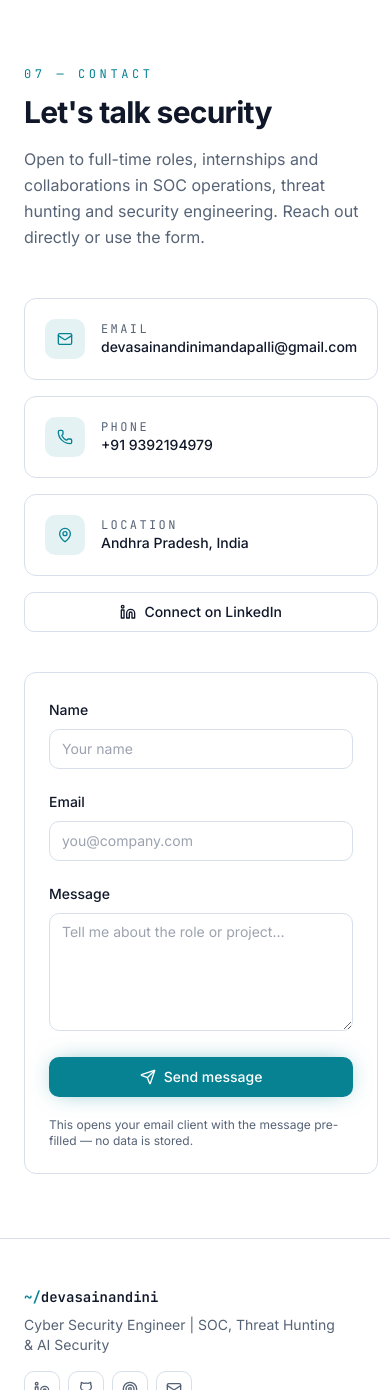
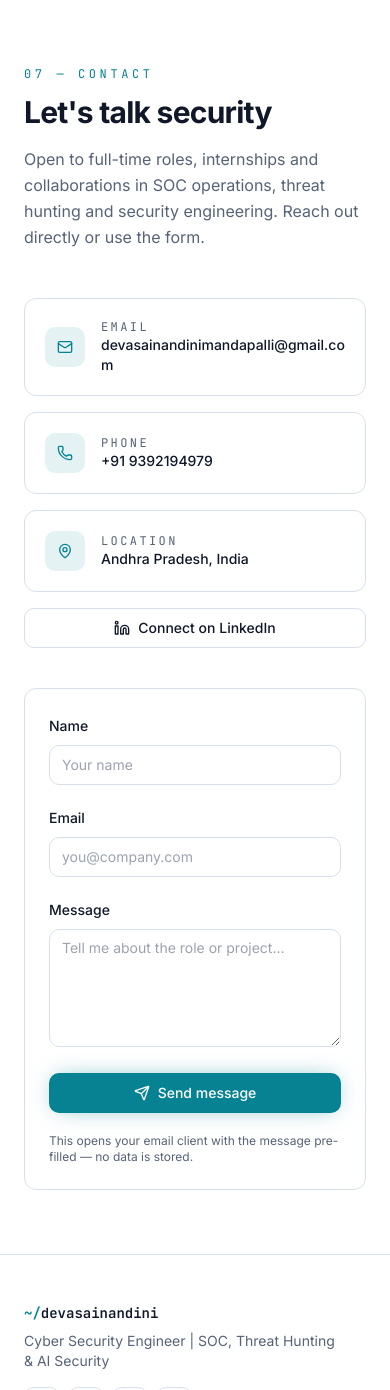
Before and after one commit to DevaSaiNandiniMandapalli/portfolio, a React (Vite) app: page / in a window 390 px wide. Shown: the part 9027-10417 px from the top of the page. Built offline with nearby package versions, Linux system fonts and the light colour scheme.

Commit message:
Fix photo crop, responsive nav and contact layout, hide placeholder dates
Co-authored-by: Lemon Code <hello@lemoncode.ai>

```diff
--- a/src/components/navbar.tsx
+++ b/src/components/navbar.tsx
@@ -65,7 +65,7 @@ export function Navbar({ theme, toggleTheme }: NavbarProps) {
                 href={`#${item.id}`}
                 aria-current={active === item.id ? "true" : undefined}
                 className={cn(
-                  "relative rounded-md px-3 py-2 text-sm font-medium text-muted-foreground transition-colors hover:text-foreground",
+                  "relative rounded-md px-2.5 py-2 text-sm font-medium text-muted-foreground transition-colors hover:text-foreground xl:px-3",
                   active === item.id && "text-foreground"
                 )}
               >
@@ -99,7 +99,7 @@ export function Navbar({ theme, toggleTheme }: NavbarProps) {
           <Button asChild size="sm" className="hidden sm:inline-flex">
             <a href={profile.resumeUrl} download>
               <Download aria-hidden="true" />
-              <span>Download Resume</span>
+              <span className="hidden xl:inline">Download&nbsp;</span>Resume
             </a>
           </Button>
 
--- a/src/components/sections/contact.tsx
+++ b/src/components/sections/contact.tsx
@@ -30,7 +30,7 @@ export function Contact() {
         />
 
         <div className="grid gap-10 lg:grid-cols-[1fr_1.1fr] lg:gap-16">
-          <Reveal className="space-y-4">
+          <Reveal className="min-w-0 space-y-4">
             <a
               href={`mailto:${profile.email}`}
               className="card-surface flex items-center gap-4 p-5"
@@ -42,7 +42,7 @@ export function Contact() {
                 <p className="font-mono text-xs uppercase tracking-[0.2em] text-muted-foreground">
                   Email
                 </p>
-                <p className="truncate text-sm font-medium">{profile.email}</p>
+                <p className="break-all text-sm font-medium">{profile.email}</p>
               </div>
             </a>
 
@@ -82,7 +82,7 @@ export function Contact() {
             </Button>
           </Reveal>
 
-          <Reveal delay={0.1}>
+          <Reveal delay={0.1} className="min-w-0">
             <form onSubmit={handleSubmit} className="card-surface space-y-5 p-6" noValidate>
               <div className="grid gap-5 sm:grid-cols-2">
                 <div className="space-y-2">
```
